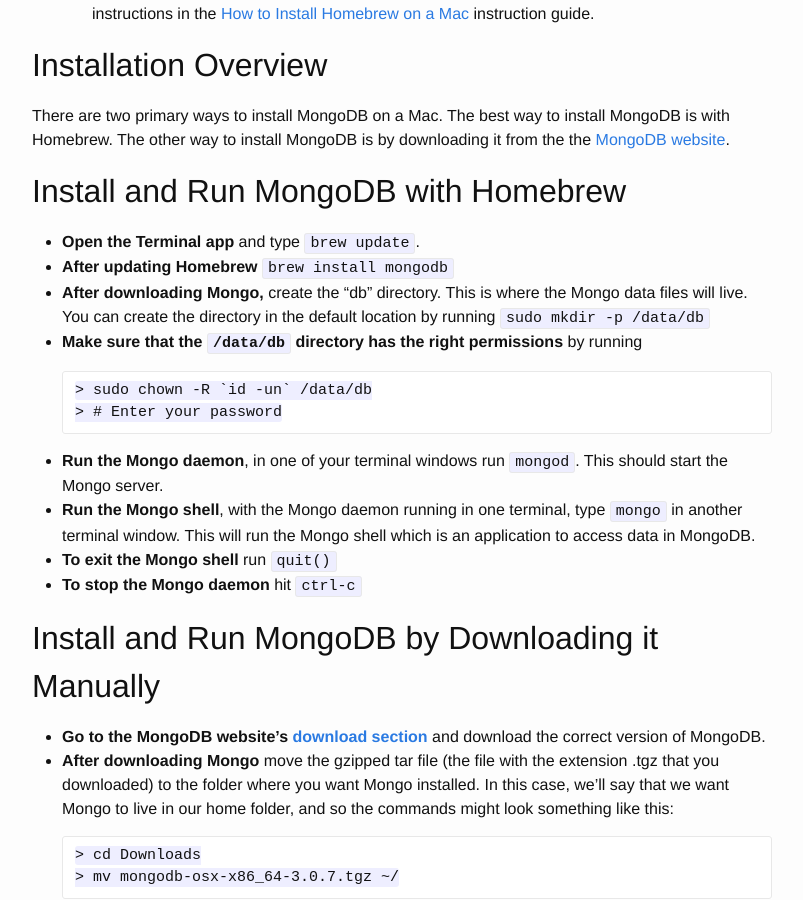
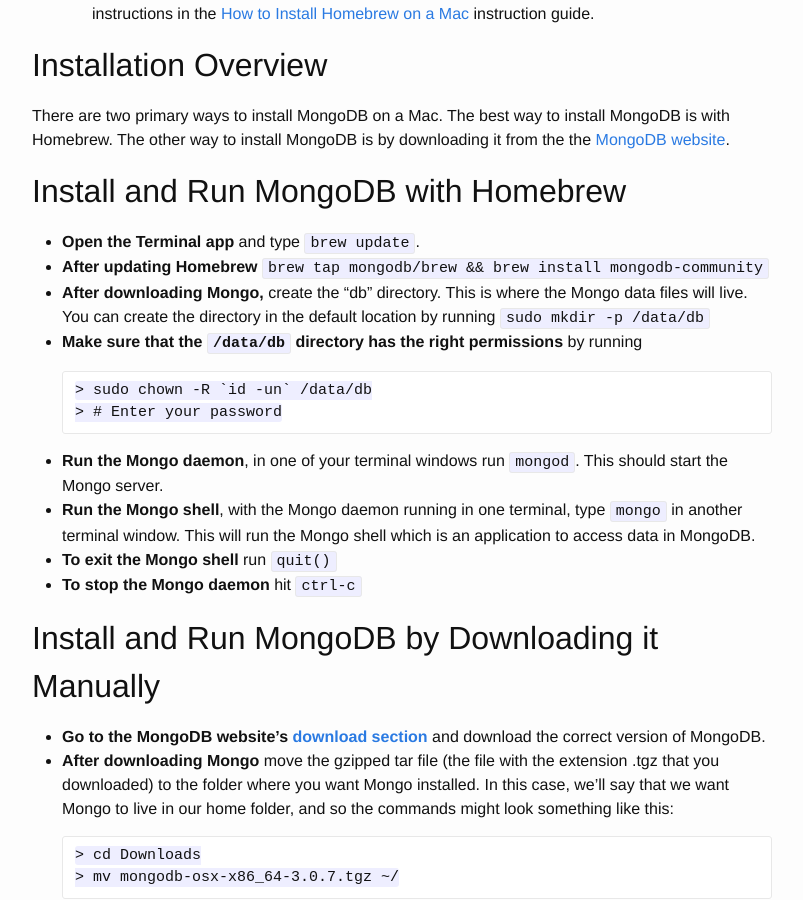
Before and after one commit to treehouse/installation-guides, a Jekyll site: the page built from _mac/mongo-mac.md, in a window 1280 px wide and 900 px high, scrolled down 647 px. Shown: the whole window, without its empty margins (238-1041 px from the left). Built offline with Jekyll 4.4.1, drawn with Linux system fonts in a browser that asks for light colours.

Commit message:
Update mongo-mac.md
Updated the brew install command from [mongodb instructions](https://docs.mongodb.com/manual/tutorial/install-mongodb-on-os-x/).

```diff
--- a/_mac/mongo-mac.md
+++ b/_mac/mongo-mac.md
@@ -19,7 +19,7 @@
 
 ## Install and Run MongoDB with Homebrew
 * **Open the Terminal app** and type `brew update`.
-* **After updating Homebrew** `brew install mongodb`
+* **After updating Homebrew** `brew tap mongodb/brew && brew install mongodb-community`
 * **After downloading Mongo,** create the "db" directory.  This is where the Mongo data files will live.  You can create the directory in the default location by running `sudo mkdir -p /data/db`
 * **Make sure that the `/data/db` directory has the right permissions** by running
 
```
